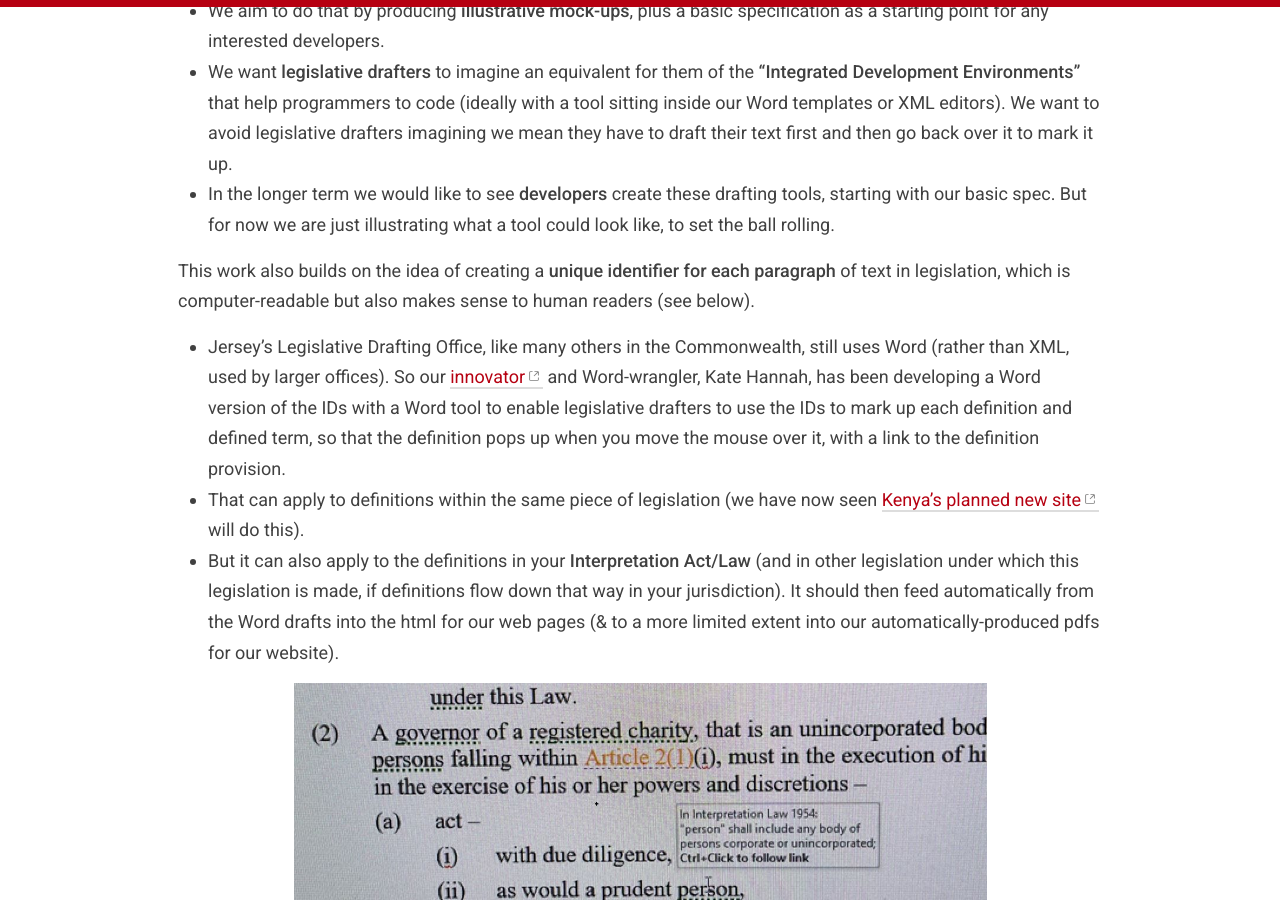
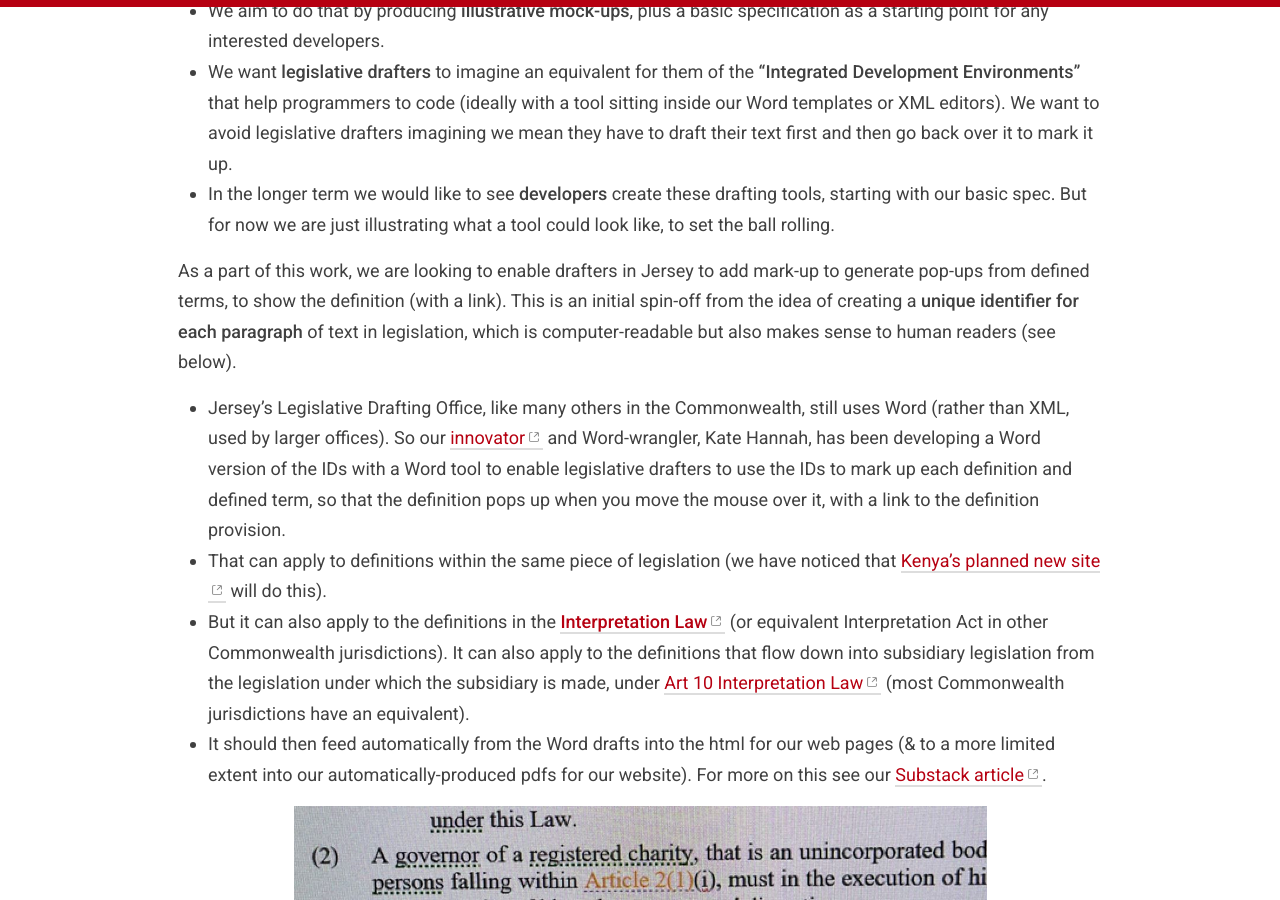
Before and after one commit to crlp-jerseyldo/crlp-jerseyldo.github.io, a Jekyll site: the page built from _pages/an-ide-for-legislation.md, in a window 1280 px wide and 900 px high, scrolled down 2470 px. Built offline with Jekyll 4.4.1, drawn with Linux system fonts in a browser that asks for light colours.

Commit message:
Update an-ide-for-legislation.md
Added more for definition pop-ups

```diff
--- a/_pages/an-ide-for-legislation.md
+++ b/_pages/an-ide-for-legislation.md
@@ -38,10 +38,11 @@ We want to show legislative drafters how a possible tool could work to help them
 * We want **legislative drafters** to imagine an equivalent for them of the **"Integrated Development Environments"** that help programmers to code (ideally with a tool sitting inside our Word templates or XML editors). We want to avoid legislative drafters imagining we mean they have to draft their text first and then go back over it to mark it up.
 * In the longer term we would like to see **developers** create these drafting tools, starting with our basic spec. But for now we are just illustrating what a tool could look like, to set the ball rolling.
 
-This work also builds on the idea of creating a **unique identifier for each paragraph** of text in legislation, which is computer-readable but also makes sense to human readers (see below).
+As a part of this work, we are looking to enable drafters in Jersey to add mark-up to generate pop-ups from defined terms, to show the definition (with a link). This is an initial spin-off from the idea of creating a **unique identifier for each paragraph** of text in legislation, which is computer-readable but also makes sense to human readers (see below).
 * Jersey's Legislative Drafting Office, like many others in the Commonwealth, still uses Word (rather than XML, used by larger offices). So our [innovator](https://www.youtube.com/watch?v=fThIGAABLyg){:target="_blank"} and Word-wrangler, Kate Hannah, has been developing a Word version of the IDs with a Word tool to enable legislative drafters to use the IDs to mark up each definition and defined term, so that the definition pops up when you move the mouse over it, with a link to the definition provision.
-* That can apply to definitions within the same piece of legislation (we have now seen [Kenya’s planned new site](https://new.kenyalaw.org/akn/ke/act/2022/29/eng@2022-07-29){:target="_blank"} will do this).
-* But it can also apply to the definitions in your **Interpretation Act/Law** (and in other legislation under which this legislation is made, if definitions flow down that way in your jurisdiction). It should then feed automatically from the Word drafts into the html for our web pages (& to a more limited extent into our automatically-produced pdfs for our website).
+* That can apply to definitions within the same piece of legislation (we have noticed that [Kenya’s planned new site](https://new.kenyalaw.org/akn/ke/act/2022/29/eng@2022-07-29){:target="_blank"} will do this).
+* But it can also apply to the definitions in the [**Interpretation Law**](https://www.jerseylaw.je/laws/current/l_17_1954){:target="_blank"} (or equivalent Interpretation Act in other Commonwealth jurisdictions). It can also apply to the definitions that flow down into subsidiary legislation from the legislation under which the subsidiary is made, under [Art 10 Interpretation Law](https://www.jerseylaw.je/laws/current/l_17_1954#_Toc181820358){:target="_blank"} (most Commonwealth jurisdictions have an equivalent).
+* It should then feed automatically from the Word drafts into the html for our web pages (& to a more limited extent into our automatically-produced pdfs for our website). For more on this see our [Substack article](https://digitallegislation.substack.com/i/158221711/using-hyperlinks-more-fully-ids-x-refs-definitions){:target="_blank"}.
 
 ![A screenshot of pop-ups and links for defined terms](/images/DefinitionPopups.jpg)
 
```
